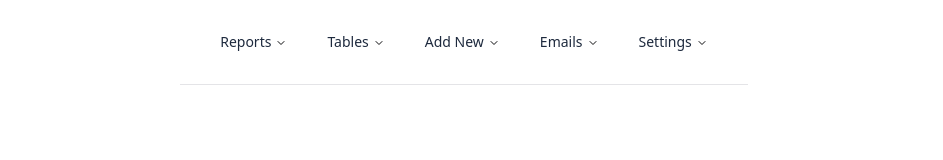
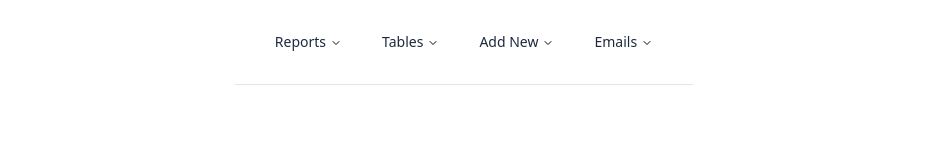
Before and after one commit to EyadAbouKer/353dbwithprisma, a Next.js app: page / in a window 1280 px wide. Shown: the top 160 px of the page, without its empty margins (176-1119 px from the left). Built offline with nearby package versions, Linux system fonts and the light colour scheme; no server answers; the database is empty.

Commit message:
modified:   src/components/Navbar.jsx

```diff
--- a/src/components/Navbar.jsx
+++ b/src/components/Navbar.jsx
@@ -70,13 +70,13 @@ export default function Navbar() {
           </NavigationMenuTrigger>
         </NavigationMenuItem>
 
-        <NavigationMenuItem>
+        {/* <NavigationMenuItem>
           <NavigationMenuTrigger className="hover:bg-slate-100 transition-colors">
             <Link href="/" className="text-slate-800 font-medium">
               Settings
             </Link>
           </NavigationMenuTrigger>
-        </NavigationMenuItem>
+        </NavigationMenuItem> */}
       </NavigationMenuList>
     </NavigationMenu>
   );
```
